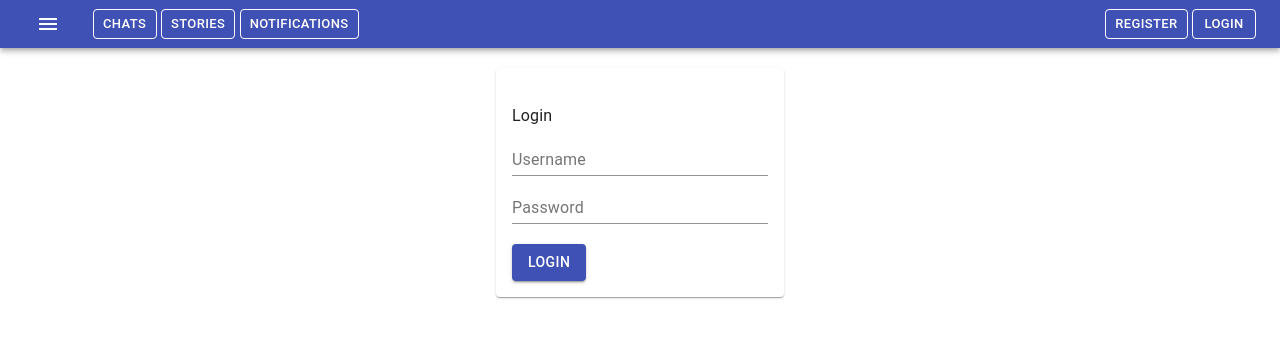
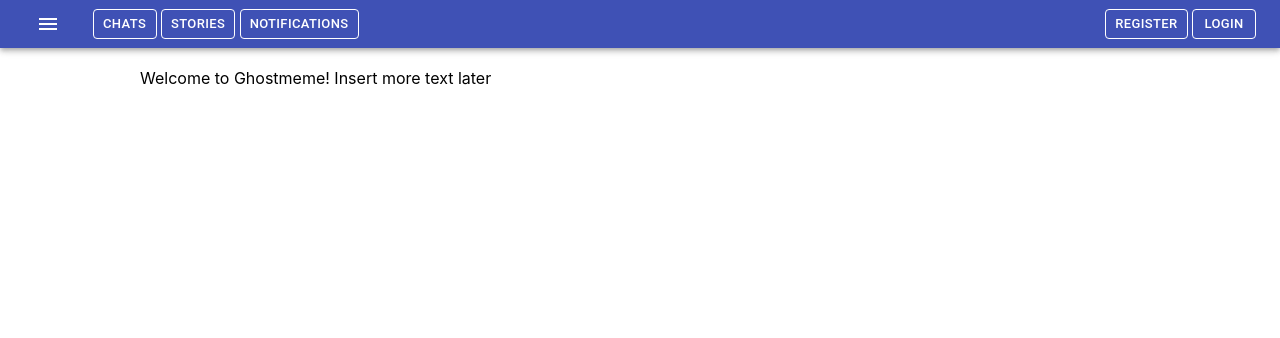
Before and after one commit to spicecat/ghostmeme, a React (Create React App) app: page / in a window 1280 px wide. Before the commit this address led to /login. Shown: the top 338 px of the page. Built offline with nearby package versions, Linux system fonts and the light colour scheme; the HTML template or start-up script is replaced by a standard one.

Commit message:
Comment out Login redirect on App.jsx

```diff
--- a/src/App.jsx
+++ b/src/App.jsx
@@ -23,8 +23,8 @@ export default function App() {
           <Route exact path="/chats" component={Chats} />
           <Route exact path="/stories" component={Stories} />
           <Route exact path="/notifications" component={Notifications} />
-          <Route exact path="/"><Login /></Route> {/* Home page */}
-          <Redirect to="login" />
+          <Route exact path="/" component={Home} />
+          {/* <Redirect to="login" /> */}
         </div>
       </Switch>
     </BrowserRouter>
--- a/src/containers/Home.jsx
+++ b/src/containers/Home.jsx
@@ -1,7 +1,7 @@
 export const Home = () => {
     return (
         <>
-        Home
+        Welcome to Ghostmeme! Insert more text later
         </>
     )
 }
```
Also changed, not shown: 1 other file (tests, documents, lock files or other folders).
